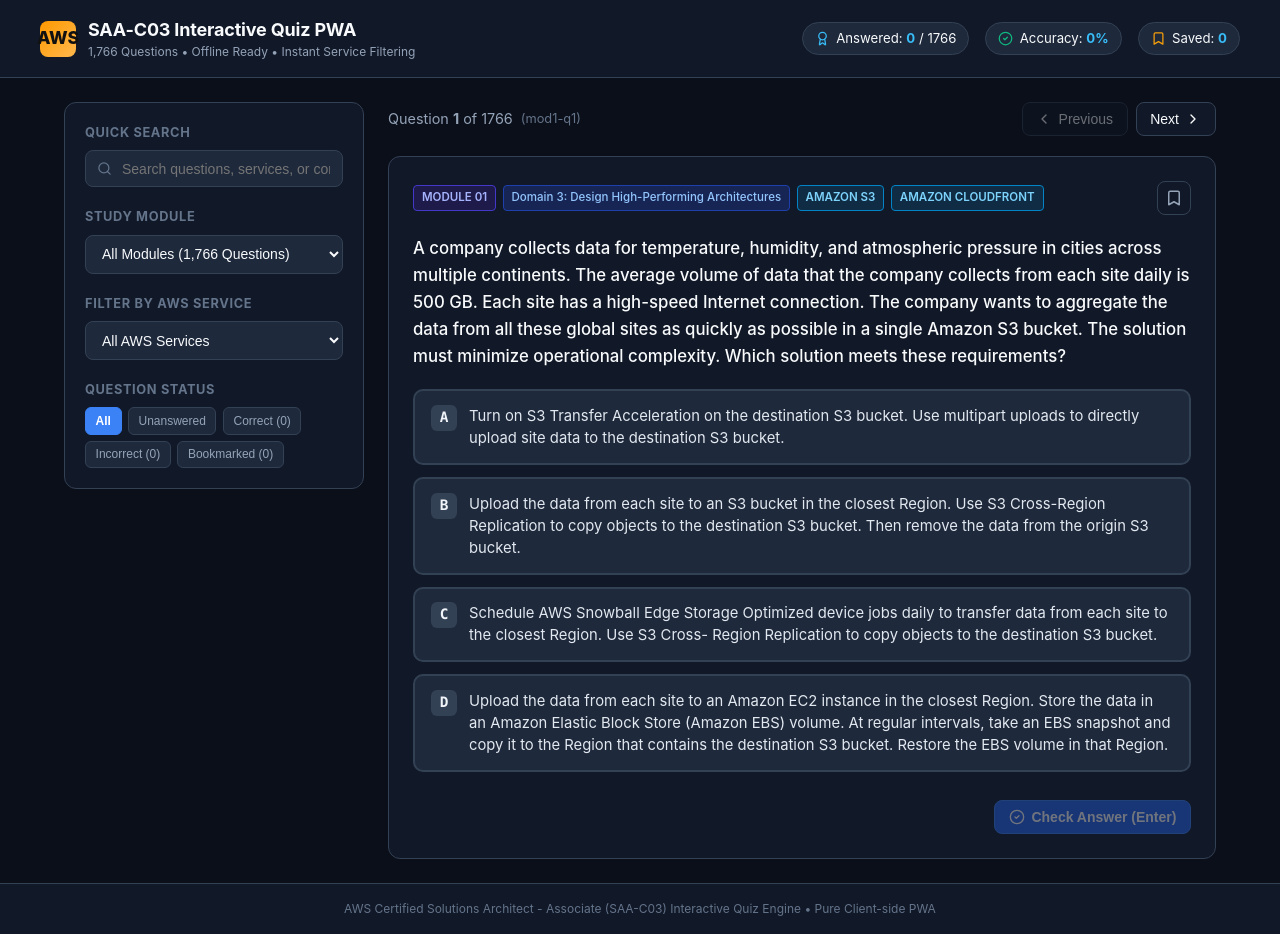
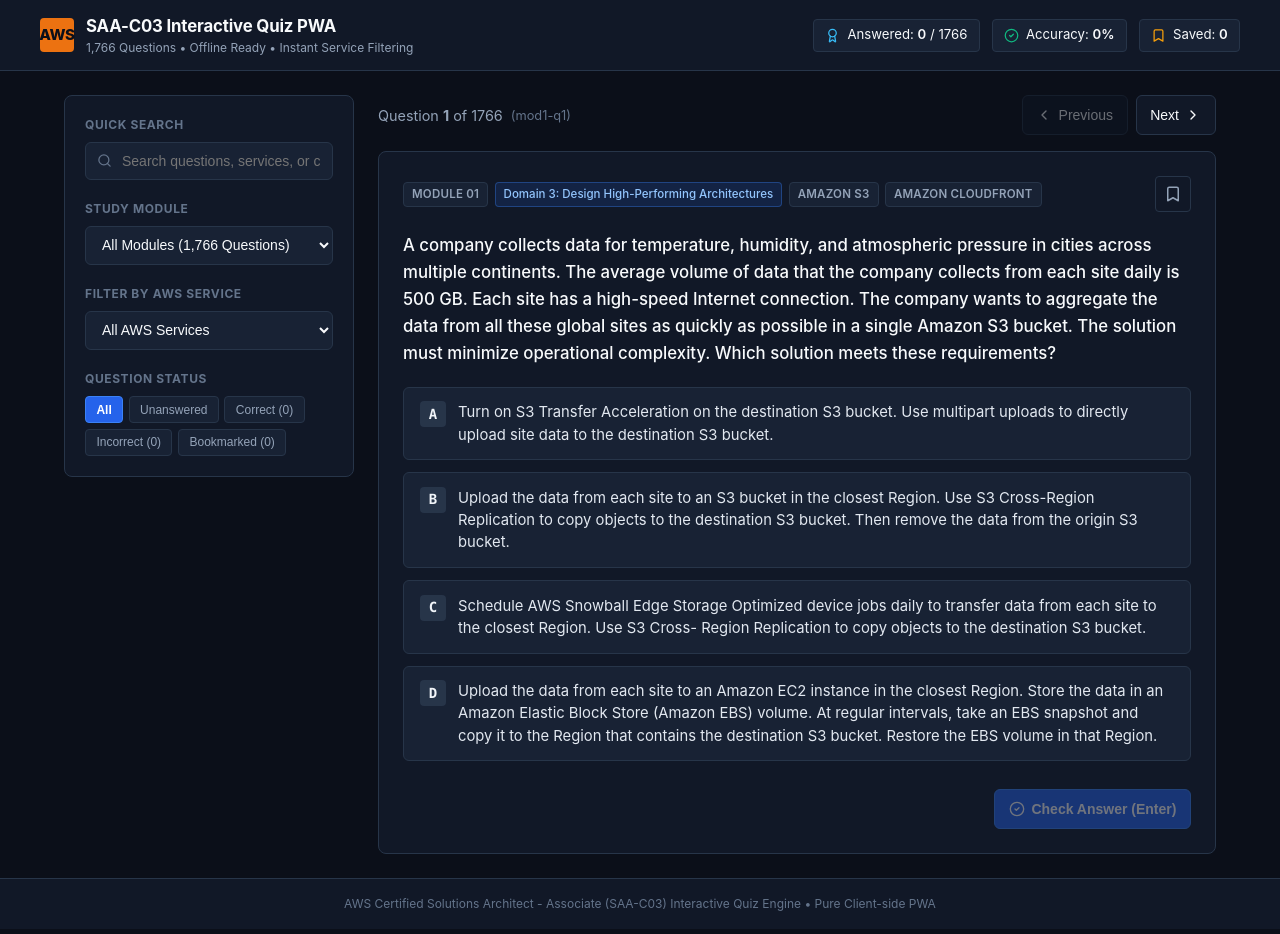
Before and after one commit to AtaCanYmc/AWS-SAA-C03-Study-Notes, a React (Vite) app in the folder web/: page / in a window 1280 px wide. Built offline with nearby package versions, Linux system fonts and the light colour scheme.

Commit message:
refactor(ui): apply antislop-ui guidelines to quiz PWA

```diff
--- a/web/src/App.tsx
+++ b/web/src/App.tsx
@@ -12,7 +12,7 @@ import {
   ExternalLink,
   Award,
   Layers,
-  Sparkles
+  CheckSquare
 } from 'lucide-react';
 import type { Question, FilterStatus } from './types';
 import rawQuestions from './data/questions.json';
@@ -245,15 +245,15 @@ export const App: React.FC = () => {
           </div>
 
           <div className="stats-bar">
-            <div className="stat-pill">
+            <div className="stat-cell">
               <Award size={15} color="#38bdf8" />
               <span>Answered: <strong>{totalAnswered}</strong> / {questionsData.length}</span>
             </div>
-            <div className="stat-pill">
+            <div className="stat-cell">
               <CheckCircle2 size={15} color="#10b981" />
               <span>Accuracy: <strong>{accuracy}%</strong></span>
             </div>
-            <div className="stat-pill">
+            <div className="stat-cell">
               <Bookmark size={15} color="#f59e0b" />
               <span>Saved: <strong>{bookmarks.size}</strong></span>
             </div>
@@ -313,33 +313,33 @@ export const App: React.FC = () => {
           {/* Status Filter */}
           <div className="filter-section">
             <div className="filter-title">Question Status</div>
-            <div className="pill-group">
+            <div className="filter-btn-group">
               <button
-                className={`pill-btn ${filterStatus === 'all' ? 'active' : ''}`}
+                className={`filter-btn ${filterStatus === 'all' ? 'active' : ''}`}
                 onClick={() => setFilterStatus('all')}
               >
                 All
               </button>
               <button
-                className={`pill-btn ${filterStatus === 'unanswered' ? 'active' : ''}`}
+                className={`filter-btn ${filterStatus === 'unanswered' ? 'active' : ''}`}
                 onClick={() => setFilterStatus('unanswered')}
               >
                 Unanswered
               </button>
               <button
-                className={`pill-btn ${filterStatus === 'correct' ? 'active' : ''}`}
+                className={`filter-btn ${filterStatus === 'correct' ? 'active' : ''}`}
                 onClick={() => setFilterStatus('correct')}
               >
                 Correct ({correctCount})
               </button>
               <button
-                className={`pill-btn ${filterStatus === 'incorrect' ? 'active' : ''}`}
+                className={`filter-btn ${filterStatus === 'incorrect' ? 'active' : ''}`}
                 onClick={() => setFilterStatus('incorrect')}
               >
                 Incorrect ({totalAnswered - correctCount})
               </button>
               <button
-                className={`pill-btn ${filterStatus === 'bookmarked' ? 'active' : ''}`}
+                className={`filter-btn ${filterStatus === 'bookmarked' ? 'active' : ''}`}
                 onClick={() => setFilterStatus('bookmarked')}
               >
                 Bookmarked ({bookmarks.size})
@@ -406,11 +406,11 @@ export const App: React.FC = () => {
               {/* Main Question Card */}
               <div className="question-card">
                 <div className="question-meta">
-                  <div style={{ display: 'flex', gap: '0.4rem', flexWrap: 'wrap', alignItems: 'center' }}>
+                  <div className="tag-list">
                     <span className="badge-tag">Module {currentQ.module}</span>
                     <span className="badge-domain">{currentQ.domain}</span>
                     {currentQ.services.map(svc => (
-                      <span key={svc} className="badge-tag" style={{ background: '#0f2c44', borderColor: '#0284c7', color: '#7dd3fc' }}>
+                      <span key={svc} className="badge-tag">
                         {svc}
                       </span>
                     ))}
@@ -421,6 +421,7 @@ export const App: React.FC = () => {
                       className={`icon-btn ${bookmarks.has(currentQ.id) ? 'bookmarked' : ''}`}
                       onClick={() => toggleBookmark(currentQ.id)}
                       title={bookmarks.has(currentQ.id) ? 'Remove Bookmark' : 'Bookmark Question'}
+                      aria-label="Bookmark Question"
                     >
                       {bookmarks.has(currentQ.id) ? <BookmarkCheck size={18} /> : <Bookmark size={18} />}
                     </button>
@@ -429,6 +430,7 @@ export const App: React.FC = () => {
                         className="icon-btn"
                         onClick={handleResetCurrent}
                         title="Reset Question State"
+                        aria-label="Reset Question"
                       >
                         <RotateCcw size={16} />
                       </button>
@@ -441,10 +443,10 @@ export const App: React.FC = () => {
                   {currentQ.questionText}
                 </div>
 
-                {/* Multiple choice alert */}
+                {/* Multiple choice note */}
                 {currentQ.correctAnswers.length > 1 && (
-                  <div style={{ fontSize: '0.82rem', color: '#fbbf24', display: 'flex', alignItems: 'center', gap: '0.4rem' }}>
-                    <Sparkles size={14} /> Select multiple options ({currentQ.correctAnswers.length} correct answers).
+                  <div style={{ fontSize: '0.82rem', color: '#f59e0b', display: 'flex', alignItems: 'center', gap: '0.4rem' }}>
+                    <CheckSquare size={14} /> Multiple choices required ({currentQ.correctAnswers.length} correct answers).
                   </div>
                 )}
 
@@ -471,6 +473,15 @@ export const App: React.FC = () => {
                         key={opt.key}
                         className={`option-item ${statusClass}`}
                         onClick={() => handleSelectOption(opt.key)}
+                        onKeyDown={e => {
+                          if (e.key === ' ' || e.key === 'Enter') {
+                            e.preventDefault();
+                            handleSelectOption(opt.key);
+                          }
+                        }}
+                        role="button"
+                        tabIndex={0}
+                        aria-pressed={isSelected}
                       >
                         <div className="option-key">{opt.key}</div>
                         <div className="option-text">{opt.text}</div>
@@ -512,9 +523,10 @@ export const App: React.FC = () => {
                 {/* Explanation Block */}
                 {isCurrentRevealed && currentQ.explanation && (
                   <div className="explanation-box">
-                    <div className="explanation-title">
+                    <div className="explanation-header">
                       <BookOpen size={16} />
-                      <span>Architectural Solution &amp; Key Concepts (Correct Answer: {currentQ.correctAnswers.join(', ')})</span>
+                      <span>Architectural Solution &amp; Key Concepts</span>
+                      <span className="answer-pill">Correct Answer: {currentQ.correctAnswers.join(', ')}</span>
                     </div>
                     <div className="explanation-content">
                       {currentQ.explanation}
--- a/web/src/styles.css
+++ b/web/src/styles.css
@@ -1,21 +1,25 @@
 :root {
   --bg-primary: #0b0f19;
   --bg-secondary: #111827;
-  --bg-card: #1e293b;
-  --bg-card-hover: #26354a;
-  --border-color: #334155;
-  --border-focus: #6366f1;
+  --bg-card: #182234;
+  --bg-card-hover: #1f2c42;
+  --border-color: #273549;
+  --border-focus: #38bdf8;
   --text-main: #f8fafc;
   --text-muted: #94a3b8;
   --text-dim: #64748b;
-  --accent-aws: #ff9900;
+  --accent-aws: #ec7211;
+  --accent-aws-bg: rgba(236, 114, 17, 0.12);
   --accent-blue: #38bdf8;
   --success-bg: #064e3b;
-  --success-border: #059669;
-  --success-text: #6ee7b7;
+  --success-border: #10b981;
+  --success-text: #a7f3d0;
   --error-bg: #450a0a;
-  --error-border: #dc2626;
-  --error-text: #fca5a5;
+  --error-border: #ef4444;
+  --error-text: #fecaca;
+  --radius-sm: 4px;
+  --radius-md: 6px;
+  --radius-lg: 8px;
   --font-sans: -apple-system, BlinkMacSystemFont, "Segoe UI", Roboto, Oxygen, Ubuntu, Cantarell, "Helvetica Neue", sans-serif;
   --font-mono: ui-monospace, SFMono-Regular, Menlo, Monaco, Consolas, monospace;
 }
@@ -35,6 +39,16 @@ body {
   min-height: 100vh;
 }
 
+/* Accessible focus visible across all interactive elements */
+button:focus-visible,
+input:focus-visible,
+select:focus-visible,
+a:focus-visible,
+.option-item:focus-visible {
+  outline: 2px solid var(--border-focus);
+  outline-offset: 2px;
+}
+
 /* Layout */
 .app-container {
   display: flex;
@@ -45,7 +59,7 @@ body {
 header.app-header {
   background: var(--bg-secondary);
   border-bottom: 1px solid var(--border-color);
-  padding: 1rem 1.5rem;
+  padding: 0.85rem 1.5rem;
   position: sticky;
   top: 0;
   z-index: 40;
@@ -68,20 +82,21 @@ header.app-header {
 }
 
 .brand-icon {
-  width: 36px;
-  height: 36px;
-  background: linear-gradient(135deg, #ff9900, #ffb84d);
-  color: #111;
-  border-radius: 8px;
+  width: 34px;
+  height: 34px;
+  background: var(--accent-aws);
+  color: #0b0f19;
+  border-radius: var(--radius-sm);
   display: flex;
   align-items: center;
   justify-content: center;
   font-weight: 800;
-  font-size: 1.1rem;
+  font-size: 0.95rem;
+  letter-spacing: -0.02em;
 }
 
 .brand-title h1 {
-  font-size: 1.125rem;
+  font-size: 1.05rem;
   font-weight: 700;
   color: var(--text-main);
   letter-spacing: -0.01em;
@@ -95,22 +110,23 @@ header.app-header {
 .stats-bar {
   display: flex;
   align-items: center;
-  gap: 1rem;
+  gap: 0.75rem;
   font-size: 0.825rem;
 }
 
-.stat-pill {
+.stat-cell {
   background: var(--bg-card);
   border: 1px solid var(--border-color);
-  padding: 0.35rem 0.75rem;
-  border-radius: 9999px;
+  padding: 0.35rem 0.7rem;
+  border-radius: var(--radius-sm);
   display: flex;
   align-items: center;
-  gap: 0.4rem;
+  gap: 0.45rem;
 }
 
-.stat-pill strong {
-  color: var(--accent-blue);
+.stat-cell strong {
+  color: var(--text-main);
+  font-weight: 600;
 }
 
 /* Main Content Grid */
@@ -120,7 +136,7 @@ main.main-content {
   margin: 0 auto;
   padding: 1.5rem;
   display: grid;
-  grid-template-columns: 300px 1fr;
+  grid-template-columns: 290px 1fr;
   gap: 1.5rem;
   flex: 1;
 }
@@ -136,11 +152,11 @@ main.main-content {
 aside.filters-sidebar {
   background: var(--bg-secondary);
   border: 1px solid var(--border-color);
-  border-radius: 12px;
+  border-radius: var(--radius-lg);
   padding: 1.25rem;
   height: fit-content;
   position: sticky;
-  top: 5rem;
+  top: 4.75rem;
 }
 
 .filter-section {
@@ -152,7 +168,7 @@ aside.filters-sidebar {
 }
 
 .filter-title {
-  font-size: 0.8rem;
+  font-size: 0.75rem;
   text-transform: uppercase;
   letter-spacing: 0.05em;
   color: var(--text-dim);
@@ -172,7 +188,7 @@ aside.filters-sidebar {
   border: 1px solid var(--border-color);
   color: var(--text-main);
   padding: 0.6rem 0.75rem 0.6rem 2.25rem;
-  border-radius: 8px;
+  border-radius: var(--radius-md);
   font-size: 0.875rem;
   outline: none;
   transition: border-color 0.15s ease;
@@ -195,7 +211,7 @@ aside.filters-sidebar {
   border: 1px solid var(--border-color);
   color: var(--text-main);
   padding: 0.6rem 0.75rem;
-  border-radius: 8px;
+  border-radius: var(--radius-md);
   font-size: 0.875rem;
   outline: none;
   cursor: pointer;
@@ -205,30 +221,30 @@ aside.filters-sidebar {
   border-color: var(--border-focus);
 }
 
-.pill-group {
+.filter-btn-group {
   display: flex;
   flex-wrap: wrap;
-  gap: 0.4rem;
+  gap: 0.35rem;
 }
 
-.pill-btn {
+.filter-btn {
   background: var(--bg-card);
   border: 1px solid var(--border-color);
   color: var(--text-muted);
   font-size: 0.75rem;
-  padding: 0.35rem 0.6rem;
-  border-radius: 6px;
+  padding: 0.35rem 0.65rem;
+  border-radius: var(--radius-sm);
   cursor: pointer;
   transition: all 0.15s ease;
 }
 
-.pill-btn:hover {
+.filter-btn:hover {
   background: var(--bg-card-hover);
   color: var(--text-main);
 }
 
-.pill-btn.active {
-  background: #3b82f6;
+.filter-btn.active {
+  background: #2563eb;
   border-color: #3b82f6;
   color: #fff;
   font-weight: 600;
@@ -238,7 +254,7 @@ aside.filters-sidebar {
 .quiz-area {
   display: flex;
   flex-direction: column;
-  gap: 1.25rem;
+  gap: 1rem;
 }
 
 .quiz-header-bar {
@@ -259,12 +275,13 @@ aside.filters-sidebar {
   border: 1px solid var(--border-color);
   color: var(--text-main);
   padding: 0.5rem 0.85rem;
-  border-radius: 8px;
+  border-radius: var(--radius-md);
   font-size: 0.875rem;
   cursor: pointer;
   display: inline-flex;
   align-items: center;
   gap: 0.4rem;
+  min-height: 40px;
   transition: background 0.15s ease;
 }
 
@@ -292,7 +309,7 @@ aside.filters-sidebar {
 .question-card {
   background: var(--bg-secondary);
   border: 1px solid var(--border-color);
-  border-radius: 12px;
+  border-radius: var(--radius-lg);
   padding: 1.5rem;
   display: flex;
   flex-direction: column;
@@ -307,25 +324,33 @@ aside.filters-sidebar {
   flex-wrap: wrap;
 }
 
+.tag-list {
+  display: flex;
+  gap: 0.4rem;
+  flex-wrap: wrap;
+  align-items: center;
+}
+
 .badge-tag {
-  background: #1e1b4b;
-  border: 1px solid #4338ca;
-  color: #a5b4fc;
+  background: var(--bg-card);
+  border: 1px solid var(--border-color);
+  color: var(--text-muted);
   font-size: 0.72rem;
   font-weight: 600;
   padding: 0.2rem 0.5rem;
-  border-radius: 4px;
+  border-radius: var(--radius-sm);
   text-transform: uppercase;
+  letter-spacing: 0.02em;
 }
 
 .badge-domain {
-  background: #172554;
-  border: 1px solid #1e40af;
+  background: rgba(37, 99, 235, 0.15);
+  border: 1px solid rgba(59, 130, 246, 0.35);
   color: #93c5fd;
   font-size: 0.72rem;
   font-weight: 500;
   padding: 0.2rem 0.5rem;
-  border-radius: 4px;
+  border-radius: var(--radius-sm);
 }
 
 .meta-right {
@@ -338,9 +363,9 @@ aside.filters-sidebar {
   background: transparent;
   border: 1px solid var(--border-color);
   color: var(--text-muted);
-  width: 34px;
-  height: 34px;
-  border-radius: 8px;
+  width: 36px;
+  height: 36px;
+  border-radius: var(--radius-sm);
   display: flex;
   align-items: center;
   justify-content: center;
@@ -356,6 +381,7 @@ aside.filters-sidebar {
 .icon-btn.bookmarked {
   color: #f59e0b;
   border-color: #f59e0b;
+  background: rgba(245, 158, 11, 0.1);
 }
 
 .question-text {
@@ -374,8 +400,8 @@ aside.filters-sidebar {
 
 .option-item {
   background: var(--bg-card);
-  border: 2px solid var(--border-color);
-  border-radius: 10px;
+  border: 1px solid var(--border-color);
+  border-radius: var(--radius-md);
   padding: 0.85rem 1rem;
   display: flex;
   align-items: flex-start;
@@ -393,11 +419,11 @@ aside.filters-sidebar {
 .option-key {
   font-weight: 700;
   font-family: var(--font-mono);
-  font-size: 0.9rem;
+  font-size: 0.875rem;
   width: 26px;
   height: 26px;
-  border-radius: 6px;
-  background: #334155;
+  border-radius: var(--radius-sm);
+  background: #273549;
   color: #f1f5f9;
   display: flex;
   align-items: center;
@@ -412,30 +438,30 @@ aside.filters-sidebar {
   flex: 1;
 }
 
-/* Answer States */
+/* Answer States - Grounded semantic states */
 .option-item.selected {
   border-color: #3b82f6;
-  background: #1e3a8a33;
+  background: rgba(37, 99, 235, 0.1);
 }
 
 .option-item.selected .option-key {
-  background: #3b82f6;
+  background: #2563eb;
   color: #fff;
 }
 
 .option-item.revealed.correct {
   border-color: var(--success-border);
-  background: #064e3b33;
+  background: rgba(16, 185, 129, 0.1);
 }
 
 .option-item.revealed.correct .option-key {
   background: var(--success-border);
-  color: #fff;
+  color: #0b0f19;
 }
 
 .option-item.revealed.wrong {
   border-color: var(--error-border);
-  background: #450a0a33;
+  background: rgba(239, 68, 68, 0.1);
 }
 
 .option-item.revealed.wrong .option-key {
@@ -443,24 +469,35 @@ aside.filters-sidebar {
   color: #fff;
 }
 
-/* Explanation Box */
+/* Explanation Box - Honest, grounded container with structured header */
 .explanation-box {
-  background: #0f172a;
-  border: 1px solid #1e293b;
-  border-left: 4px solid var(--accent-aws);
-  border-radius: 8px;
+  background: var(--bg-card);
+  border: 1px solid var(--border-color);
+  border-radius: var(--radius-md);
   padding: 1.25rem;
   margin-top: 0.5rem;
 }
 
-.explanation-title {
+.explanation-header {
   display: flex;
   align-items: center;
   gap: 0.5rem;
   font-weight: 700;
-  font-size: 0.95rem;
+  font-size: 0.9rem;
+  color: var(--text-main);
+  padding-bottom: 0.75rem;
+  margin-bottom: 0.75rem;
+  border-bottom: 1px solid var(--border-color);
+}
+
+.answer-pill {
+  background: var(--accent-aws-bg);
   color: var(--accent-aws);
-  margin-bottom: 0.6rem;
+  font-size: 0.75rem;
+  font-weight: 700;
+  padding: 0.15rem 0.5rem;
+  border-radius: var(--radius-sm);
+  margin-left: auto;
 }
 
 .explanation-content {
@@ -471,7 +508,9 @@ aside.filters-sidebar {
 }
 
 .doc-links {
-  margin-top: 0.75rem;
+  margin-top: 0.85rem;
+  padding-top: 0.75rem;
+  border-top: 1px solid var(--border-color);
   display: flex;
   flex-direction: column;
   gap: 0.35rem;
```
Also changed, not shown: web/index.html (+1 -1 lines).
